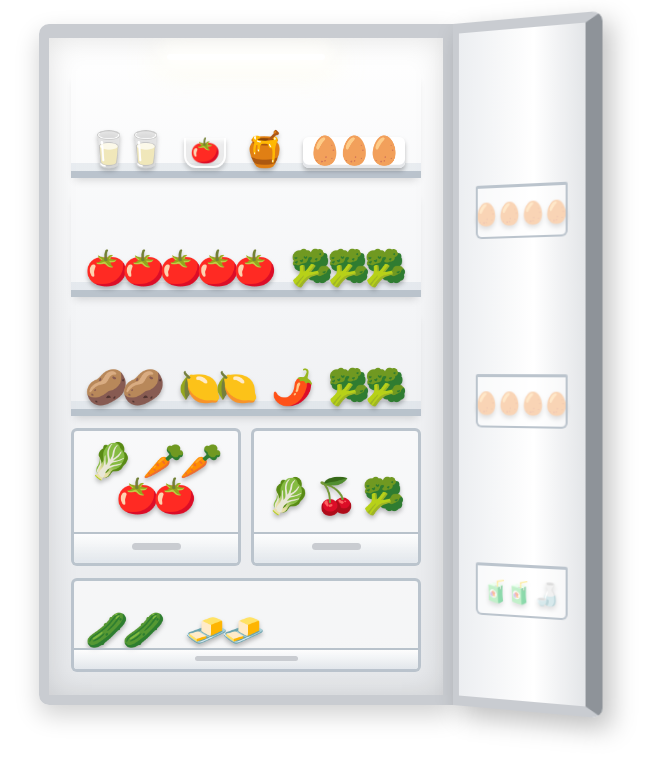
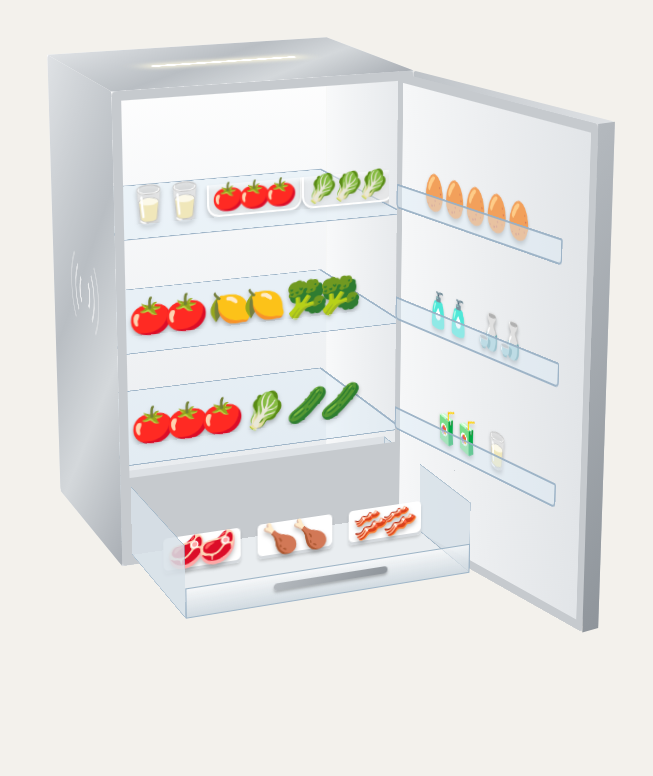
Before and after one commit to devmooi/git-practice, a React (Vite) app in the folder fridge/: page / in a window 1280 px wide. Shown: the top 776 px of the page, without its empty margins (321-974 px from the left). Built offline with nearby package versions, Linux system fonts and the light colour scheme.

Commit message:
냉장고를 3D 스테인리스 냉장고로 변경
Co-Authored-By: Claude Opus 5.5 <noreply@anthropic.com>

```diff
--- a/fridge/src/components/Box.jsx
+++ b/fridge/src/components/Box.jsx
@@ -1,9 +1,4 @@
-import {
-  fridgeShelves,
-  fridgeDrawers,
-  fridgeBottom,
-  fridgeDoor,
-} from "../utils/fridgeData";
+import { fridgeShelves, fridgeFreezer, fridgeDoor } from "../utils/fridgeData";
 import "../styles/fridge.css";
 
 // 재료 하나를 count 만큼 아이콘으로 펼쳐서 보여줌
@@ -14,12 +9,11 @@ const Food = ({ item }) => {
     </span>
   ));
 
-  let className = "food";
-  if (item.bowl) className += " food--bowl";
-  if (item.tray) className += " food--tray";
-
   return (
-    <div className={className} title={`${item.name} ${item.count}개`}>
+    <div
+      className={item.bowl ? "food food--bowl" : "food"}
+      title={`${item.name} ${item.count}개`}
+    >
       {icons}
     </div>
   );
@@ -27,40 +21,62 @@ const Food = ({ item }) => {
 
 const Box = () => {
   return (
-    <div className="fridge">
-      {/* 냉장고 본체 */}
-      <div className="fridge-body">
-        <div className="fridge-light" />
+    <div className="scene">
+      <div className="cabinet">
+        {/* ---- 몸체 바깥면 ---- */}
+        <div className="face face-back" />
+        <div className="face face-top" />
+        <div className="face face-bottom" />
+        <div className="face face-right" />
+        <div className="face face-left">
+          {/* 스마트 냉장고 신호 */}
+          <div className="signal">
+            <span />
+            <span />
+            <span />
+          </div>
+        </div>
 
+        {/* ---- 선반 + 재료 ---- */}
         {fridgeShelves.map((shelf) => (
-          <div key={shelf.id} className="shelf">
+          <div key={shelf.id} style={{ "--y": shelf.y }}>
+            <div className="shelf" />
+            <div className="shelf-row">
               {shelf.items.map((item, i) => (
                 <Food key={i} item={item} />
               ))}
             </div>
+          </div>
         ))}
 
-        <div className="drawers">
-          {fridgeDrawers.map((drawer) => (
-            <div key={drawer.id} className="drawer">
-              {drawer.items.map((item, i) => (
-                <Food key={i} item={item} />
-              ))}
-              <div className="drawer-front" />
+        {/* 앞쪽 테두리 */}
+        <div className="face face-frame" />
+
+        {/* ---- 앞으로 빠진 냉동 서랍 ---- */}
+        <div className="freezer">
+          <div className="face drawer-bottom" />
+          <div className="face drawer-back" />
+          <div className="face drawer-left" />
+          <div className="face drawer-right" />
+          <div className="drawer-row">
+            {fridgeFreezer.map((item, i) => (
+              <div key={i} className="tray">
+                <Food item={item} />
               </div>
             ))}
           </div>
-
-        <div className="bottom-drawer">
-          {fridgeBottom.map((item, i) => (
-            <Food key={i} item={item} />
-          ))}
-          <div className="drawer-front" />
+          <div className="face drawer-front">
+            <div className="handle" />
           </div>
         </div>
 
-      {/* 열린 문 */}
-      <div className="fridge-door">
+        {/* ---- 열린 문 ---- */}
+        <div className="door">
+          <div className="face door-outer">
+            <div className="handle handle--door" />
+          </div>
+          <div className="face door-edge" />
+          <div className="face door-inner">
             {fridgeDoor.map((bin) => (
               <div key={bin.id} className="door-bin">
                 {bin.items.map((item, i) => (
@@ -71,6 +87,8 @@ const Box = () => {
             ))}
           </div>
         </div>
+      </div>
+    </div>
   );
 };
 
--- a/fridge/src/styles/fridge.css
+++ b/fridge/src/styles/fridge.css
@@ -1,72 +1,176 @@
-/* ===== 냉장고 전체 ===== */
-.fridge {
-  --frame: #c9ccd1;
-  --frame-dark: #8e9399;
-  --inside: #f4f5f7;
-  --glass: rgba(255, 255, 255, 0.55);
-  --glass-edge: rgba(180, 190, 200, 0.9);
-
-  display: flex;
-  align-items: stretch;
-  width: min(94vw, 560px);
-  aspect-ratio: 473 / 575;
-  margin: 24px auto;
-  perspective: 1200px;
-  container-type: inline-size;
+/* ============================================
+   3D 냉장고
+   모든 크기는 --u(1단위) 기준이라 화면에 맞게 줄어듦
+   ============================================ */
+body {
+  margin: 0;
+  background: #f3f1ec;
 }
 
-.fridge-body,
-.fridge-door {
-  font-size: 6.2cqw;
+.scene {
+  /* 화면이 좁으면 작아짐 */
+  --u: min(1px, calc((100vw - 32px) / 620));
+  --W: calc(300 * var(--u)); /* 가로 */
+  --H: calc(460 * var(--u)); /* 높이 */
+  --D: calc(220 * var(--u)); /* 깊이 */
+
+  --steel: linear-gradient(135deg, #dfe2e5 0%, #b9bec3 45%, #d4d8db 70%, #a9aeb4 100%);
+  --steel-dark: linear-gradient(135deg, #b4b9be 0%, #8f959b 100%);
+  --inside: #f7f8f9;
+  --glass: rgba(220, 235, 245, 0.45);
+  --glass-edge: rgba(150, 175, 195, 0.9);
+
+  width: calc(620 * var(--u));
+  height: calc(580 * var(--u));
+  margin: 24px auto;
+  perspective: calc(2200 * var(--u));
+  perspective-origin: 50% 30%;
+  font-size: calc(36 * var(--u));
 }
 
-/* ===== 본체 ===== */
-.fridge-body {
+.cabinet {
   position: relative;
-  flex: 1 1 0;
-  min-width: 0;
-  display: flex;
-  flex-direction: column;
-  gap: 2%;
-  padding: 6% 4% 4%;
-  background:
-    linear-gradient(180deg, #ffffff 0%, var(--inside) 40%, #e6e8eb 100%);
-  border: 10px solid var(--frame);
-  border-top-width: 14px;
-  border-radius: 10px 0 0 10px;
-  box-shadow:
-    inset 0 0 30px rgba(0, 0, 0, 0.12),
-    0 10px 25px rgba(0, 0, 0, 0.18);
-  overflow: hidden;
+  width: var(--W);
+  height: var(--H);
+  margin: calc(60 * var(--u)) 0 0 calc(70 * var(--u));
+  transform-style: preserve-3d;
+  transform: rotateX(-14deg) rotateY(22deg);
 }
 
-/* 천장 조명 */
-.fridge-light {
-  position: absolute;
-  top: 2.5%;
-  left: 30%;
-  width: 40%;
-  height: 6px;
-  border-radius: 3px;
-  background: #fff;
-  box-shadow: 0 0 18px 6px rgba(255, 255, 255, 0.95),
-    0 4px 30px 10px rgba(255, 252, 235, 0.7);
+.cabinet div {
+  transform-style: preserve-3d;
 }
 
-/* ===== 선반 ===== */
+.face {
+  position: absolute;
+  box-sizing: border-box;
+}
+
+/* ---- 몸체 ---- */
+.face-back {
+  inset: 0;
+  background: linear-gradient(180deg, #ffffff, #e9ecef);
+  transform: translateZ(calc(var(--D) / -2));
+}
+
+.face-left,
+.face-right {
+  top: 0;
+  left: calc((var(--W) - var(--D)) / 2);
+  width: var(--D);
+  height: var(--H);
+}
+
+.face-left {
+  background: var(--steel);
+  transform: rotateY(-90deg) translateZ(calc(var(--W) / 2));
+  border-radius: 4px;
+}
+
+/* 오른쪽 벽: 안쪽에서 보이는 면이라 밝은 색 */
+.face-right {
+  background: linear-gradient(90deg, #e4e7ea, #f8f9fa);
+  transform: rotateY(90deg) translateZ(calc(var(--W) / 2));
+}
+
+.face-top,
+.face-bottom {
+  left: 0;
+  top: calc((var(--H) - var(--D)) / 2);
+  width: var(--W);
+  height: var(--D);
+}
+
+.face-top {
+  background: var(--steel);
+  transform: rotateX(90deg) translateZ(calc(var(--H) / 2));
+}
+
+.face-top::after {
+  /* 천장 조명 */
+  content: "";
+  position: absolute;
+  left: 25%;
+  right: 25%;
+  top: 45%;
+  height: 4%;
+  border-radius: 4px;
+  background: #fff;
+  box-shadow: 0 0 20px 8px rgba(255, 250, 225, 0.9);
+}
+
+.face-bottom {
+  background: #dfe2e5;
+  transform: rotateX(-90deg) translateZ(calc(var(--H) / 2));
+}
+
+/* 앞쪽 테두리 (가운데는 뚫려 있음) */
+.face-frame {
+  inset: 0;
+  border: calc(9 * var(--u)) solid #c6cace;
+  border-bottom-width: calc(88 * var(--u)); /* 냉동칸 앞 */
+  border-radius: 4px;
+  transform: translateZ(calc(var(--D) / 2));
+  pointer-events: none;
+}
+
+/* ---- 스마트 신호 ---- */
+.signal {
+  position: absolute;
+  left: 50%;
+  top: 46%;
+}
+
+.signal span {
+  position: absolute;
+  border: calc(4 * var(--u)) solid rgba(255, 255, 255, 0.85);
+  border-color: transparent rgba(255, 255, 255, 0.85);
+  border-radius: 50%;
+  animation: pulse 2.4s ease-out infinite;
+}
+
+.signal span:nth-child(1) { --s: 30; animation-delay: 0s; }
+.signal span:nth-child(2) { --s: 60; animation-delay: 0.3s; }
+.signal span:nth-child(3) { --s: 90; animation-delay: 0.6s; }
+
+.signal span {
+  width: calc(var(--s) * var(--u));
+  height: calc(var(--s) * var(--u));
+  left: calc(var(--s) * var(--u) / -2);
+  top: calc(var(--s) * var(--u) / -2);
+}
+
+@keyframes pulse {
+  0%, 100% { opacity: 0.25; }
+  50% { opacity: 1; }
+}
+
+/* ---- 선반 ---- */
 .shelf {
-  flex: 1;
+  position: absolute;
+  left: calc(6 * var(--u));
+  width: calc(var(--W) - 12 * var(--u));
+  height: var(--D);
+  top: calc(var(--y) * var(--u) - var(--D) / 2);
+  background: var(--glass);
+  border: calc(3 * var(--u)) solid var(--glass-edge);
+  box-sizing: border-box;
+  transform: rotateX(90deg);
+}
+
+.shelf-row {
+  position: absolute;
+  left: calc(28 * var(--u));
+  right: calc(34 * var(--u));
+  height: calc(90 * var(--u));
+  top: calc(var(--y) * var(--u) - 90 * var(--u));
   display: flex;
   align-items: flex-end;
   justify-content: space-around;
-  flex-wrap: wrap;
-  padding: 0 2% 1%;
-  border-bottom: 7px solid var(--glass-edge);
-  background: linear-gradient(0deg, rgba(200, 210, 220, 0.35) 0 8%, transparent 8%);
-  box-shadow: 0 6px 8px -4px rgba(0, 0, 0, 0.15);
+  transform: translateZ(calc(var(--D) * 0.25));
 }
 
-/* ===== 재료 ===== */
+/* ---- 재료 ---- */
 .food {
   display: flex;
   align-items: flex-end;
@@ -75,118 +179,164 @@
 }
 
 .food-icon + .food-icon {
-  margin-left: -0.18em;
+  margin-left: -0.25em;
 }
 
 .food--bowl {
-  padding: 0.05em 0.15em 0.1em;
-  border: 2px solid rgba(255, 255, 255, 0.9);
+  padding: 0 0.12em 0.1em;
+  border: 2px solid rgba(255, 255, 255, 0.95);
   border-top: none;
-  border-radius: 0 0 0.5em 0.5em;
-  background: rgba(255, 255, 255, 0.45);
-  font-size: 0.7em;
+  border-radius: 0 0 0.45em 0.45em;
+  background: rgba(255, 255, 255, 0.5);
+  font-size: 0.75em;
 }
 
-.food--tray {
-  padding: 0 0.15em 0.12em;
-  border-radius: 0.2em;
-  background: #fff;
-  box-shadow: inset 0 -0.12em 0 #e4e6e9;
-  font-size: 0.8em;
+/* ---- 냉동 서랍 (앞으로 빠짐) ---- */
+.freezer {
+  --dw: calc(var(--W) - 20 * var(--u));
+  --dh: calc(70 * var(--u));
+  --dd: calc(var(--D) - 20 * var(--u));
+
+  position: absolute;
+  left: calc(10 * var(--u));
+  top: calc(380 * var(--u));
+  width: var(--dw);
+  height: var(--dh);
+  transform: translateZ(calc(var(--D) / 2 + 60 * var(--u)));
 }
 
-/* ===== 야채칸 ===== */
-.drawers {
-  flex: 1.1;
-  display: flex;
-  gap: 3%;
+.drawer-bottom {
+  left: 0;
+  width: var(--dw);
+  height: var(--dd);
+  top: calc((var(--dh) - var(--dd)) / 2);
+  background: #e9edf0;
+  transform: rotateX(-90deg) translateZ(calc(var(--dh) / 2));
 }
 
-.drawer,
-.bottom-drawer {
-  position: relative;
-  flex: 1;
+.drawer-back {
+  inset: 0;
+  background: #dde1e5;
+  transform: translateZ(calc(var(--dd) / -2));
+}
+
+.drawer-left,
+.drawer-right {
+  top: 0;
+  height: var(--dh);
+  width: var(--dd);
+  left: calc((var(--dw) - var(--dd)) / 2);
+  background: rgba(215, 225, 232, 0.85);
+  border: 1px solid var(--glass-edge);
+}
+
+.drawer-left { transform: rotateY(-90deg) translateZ(calc(var(--dw) / 2)); }
+.drawer-right { transform: rotateY(90deg) translateZ(calc(var(--dw) / 2)); }
+
+.drawer-row {
+  position: absolute;
+  inset: 0;
   display: flex;
   align-items: flex-end;
   justify-content: space-around;
-  flex-wrap: wrap;
-  padding: 4% 3% 14%;
-  border: 3px solid var(--glass-edge);
-  border-radius: 6px;
-  background: var(--glass);
-  overflow: hidden;
+  padding-bottom: calc(6 * var(--u));
+  transform: translateZ(calc(var(--dd) * 0.05));
+  font-size: 0.85em;
 }
 
-.bottom-drawer {
-  flex: 0.55;
-  padding-bottom: 6%;
-  justify-content: flex-start;
-  gap: 6%;
+/* 고기 트레이 */
+.tray {
+  padding: 0.05em 0.12em 0.08em;
+  border-radius: 0.15em;
+  background: #fff;
+  box-shadow: inset 0 -0.1em 0 #d5d9dd, 0 2px 3px rgba(0, 0, 0, 0.15);
 }
 
-/* 서랍 앞면 손잡이 */
+/* 서랍 앞판: 투명 유리 + 손잡이 */
 .drawer-front {
-  position: absolute;
   left: 0;
   right: 0;
   bottom: 0;
-  height: 22%;
-  background: linear-gradient(180deg, rgba(255, 255, 255, 0.8), rgba(225, 230, 235, 0.95));
-  border-top: 2px solid var(--glass-edge);
+  height: 42%;
+  background: linear-gradient(180deg, rgba(255, 255, 255, 0.55), rgba(205, 215, 222, 0.85));
+  border: 1px solid var(--glass-edge);
+  transform: translateZ(calc(var(--dd) / 2));
 }
 
-.drawer-front::after {
-  content: "";
+.handle {
   position: absolute;
+  left: 30%;
+  right: 30%;
   top: 30%;
-  left: 35%;
-  width: 30%;
-  height: 25%;
+  height: calc(7 * var(--u));
   border-radius: 4px;
-  background: var(--frame);
+  background: var(--steel-dark);
+  box-shadow: 0 2px 3px rgba(0, 0, 0, 0.25);
 }
 
-/* ===== 열린 문 ===== */
-.fridge-door {
-  flex: 0 0 26%;
-  min-width: 0;
-  box-sizing: border-box;
+/* ---- 문 (오른쪽 경첩으로 열림) ---- */
+.door {
+  position: absolute;
+  inset: 0;
+  transform-origin: 100% 50%;
+  transform: translateZ(calc(var(--D) / 2)) rotateY(100deg);
+}
+
+.door-outer {
+  inset: 0;
+  background: var(--steel);
+  border-radius: 4px;
+}
+
+.handle--door {
+  left: calc(14 * var(--u));
+  right: auto;
+  top: 30%;
+  width: calc(8 * var(--u));
+  height: 30%;
+}
+
+/* 문 두께 (열린 쪽 모서리) */
+.door-edge {
+  top: 0;
+  left: calc(-9 * var(--u));
+  width: calc(18 * var(--u));
+  height: var(--H);
+  background: var(--steel-dark);
+  transform: translateZ(calc(-9 * var(--u))) rotateY(-90deg);
+}
+
+/* 문 안쪽 */
+.door-inner {
+  inset: 0;
   display: flex;
   flex-direction: column;
   justify-content: space-around;
-  padding: 10% 3% 8%;
-  background: linear-gradient(90deg, #eceef1 0%, #ffffff 60%, #e3e5e8 100%);
-  border: 10px solid var(--frame);
-  border-left-width: 6px;
-  border-right: 16px solid var(--frame-dark);
-  border-radius: 0 10px 10px 0;
-  transform-origin: left center;
-  transform: rotateY(-18deg);
-  box-shadow: 8px 10px 25px rgba(0, 0, 0, 0.25);
+  padding: calc(40 * var(--u)) calc(22 * var(--u)) calc(70 * var(--u));
+  background: linear-gradient(90deg, #f6f7f8, #e2e5e8);
+  border: calc(9 * var(--u)) solid #c6cace;
+  border-radius: 4px;
+  transform: translateZ(calc(-18 * var(--u))) rotateY(180deg);
 }
 
-/* 문 선반(포켓) */
 .door-bin {
   position: relative;
   display: flex;
   align-items: flex-end;
   justify-content: center;
-  min-height: 18%;
-  padding: 0 4% 14%;
-}
-
-.door-bin .food {
-  font-size: 0.62em;
+  gap: 0.2em;
+  padding: 0 0 calc(10 * var(--u));
+  font-size: 0.9em;
+  transform: translateZ(calc(16 * var(--u)));
 }
 
 .door-bin-front {
   position: absolute;
-  left: 0;
-  right: 0;
+  left: calc(-8 * var(--u));
+  right: calc(-8 * var(--u));
   bottom: 0;
-  height: 42%;
-  border: 2px solid var(--glass-edge);
-  border-top-width: 3px;
-  border-radius: 2px 2px 6px 6px;
+  height: 45%;
   background: var(--glass);
+  border: calc(2 * var(--u)) solid var(--glass-edge);
+  border-radius: 2px 2px 5px 5px;
 }
--- a/fridge/src/utils/fridgeData.js
+++ b/fridge/src/utils/fridgeData.js
@@ -1,65 +1,59 @@
 // 냉장고 칸별 재료 데이터
-// section: 칸 이름 / items: { name, icon, count }
+// items: { name, icon, count, bowl? }
+// y: 선반 위치 (냉장고 위에서부터의 높이)
+
 export const fridgeShelves = [
   {
     id: "shelf-1",
+    y: 140,
     items: [
       { name: "우유", icon: "🥛", count: 2 },
-      { name: "방울토마토", icon: "🍅", count: 1, bowl: true },
-      { name: "꿀", icon: "🍯", count: 1 },
-      { name: "달걀", icon: "🥚", count: 3, tray: true },
+      { name: "방울토마토", icon: "🍅", count: 3, bowl: true },
+      { name: "상추", icon: "🥬", count: 3, bowl: true },
     ],
   },
   {
     id: "shelf-2",
+    y: 250,
     items: [
-      { name: "토마토", icon: "🍅", count: 5 },
-      { name: "브로콜리", icon: "🥦", count: 3 },
+      { name: "토마토", icon: "🍅", count: 2 },
+      { name: "파프리카", icon: "🍋", count: 2 },
+      { name: "브로콜리", icon: "🥦", count: 2 },
     ],
   },
   {
     id: "shelf-3",
+    y: 360,
     items: [
-      { name: "감자", icon: "🥔", count: 2 },
-      { name: "파프리카", icon: "🍋", count: 2 },
-      { name: "고추", icon: "🌶️", count: 1 },
-      { name: "브로콜리", icon: "🥦", count: 2 },
+      { name: "토마토", icon: "🍅", count: 3 },
+      { name: "양배추", icon: "🥬", count: 1 },
+      { name: "오이", icon: "🥒", count: 2 },
     ],
   },
 ];
 
-export const fridgeDrawers = [
+// 아래 냉동 서랍 (앞으로 빠져나와 있음)
+export const fridgeFreezer = [
+  { name: "소고기", icon: "🥩", count: 2 },
+  { name: "닭고기", icon: "🍗", count: 2 },
+  { name: "베이컨", icon: "🥓", count: 2 },
+];
+
+// 문 안쪽 선반
+export const fridgeDoor = [
+  { id: "door-1", items: [{ name: "달걀", icon: "🥚", count: 5 }] },
   {
-    id: "drawer-left",
+    id: "door-2",
     items: [
-      { name: "대파", icon: "🥬", count: 1 },
-      { name: "당근", icon: "🥕", count: 2 },
-      { name: "토마토", icon: "🍅", count: 2 },
+      { name: "소스", icon: "🧴", count: 2 },
+      { name: "식초", icon: "🍶", count: 2 },
     ],
   },
-  {
-    id: "drawer-right",
-    items: [
-      { name: "양배추", icon: "🥬", count: 1 },
-      { name: "방울토마토", icon: "🍒", count: 1 },
-      { name: "브로콜리", icon: "🥦", count: 1 },
-    ],
-  },
-];
-
-export const fridgeBottom = [
-  { name: "오이", icon: "🥒", count: 2 },
-  { name: "두부", icon: "🧈", count: 2 },
-];
-
-export const fridgeDoor = [
-  { id: "door-1", items: [{ name: "달걀", icon: "🥚", count: 4 }] },
-  { id: "door-2", items: [{ name: "달걀", icon: "🥚", count: 4 }] },
   {
     id: "door-3",
     items: [
       { name: "오렌지주스", icon: "🧃", count: 2 },
-      { name: "우유", icon: "🍶", count: 1 },
+      { name: "우유", icon: "🥛", count: 1 },
     ],
   },
 ];
```
Lines whose indentation alone changed are shown as unchanged.
